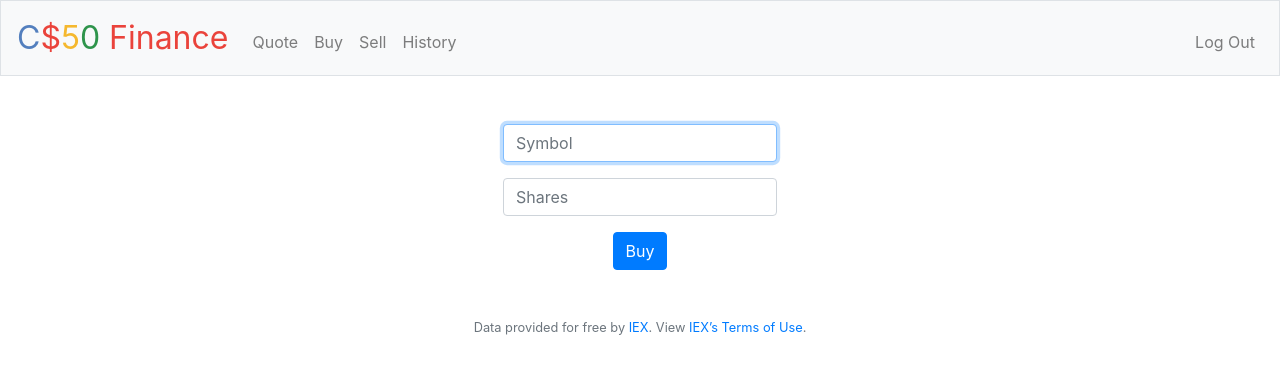
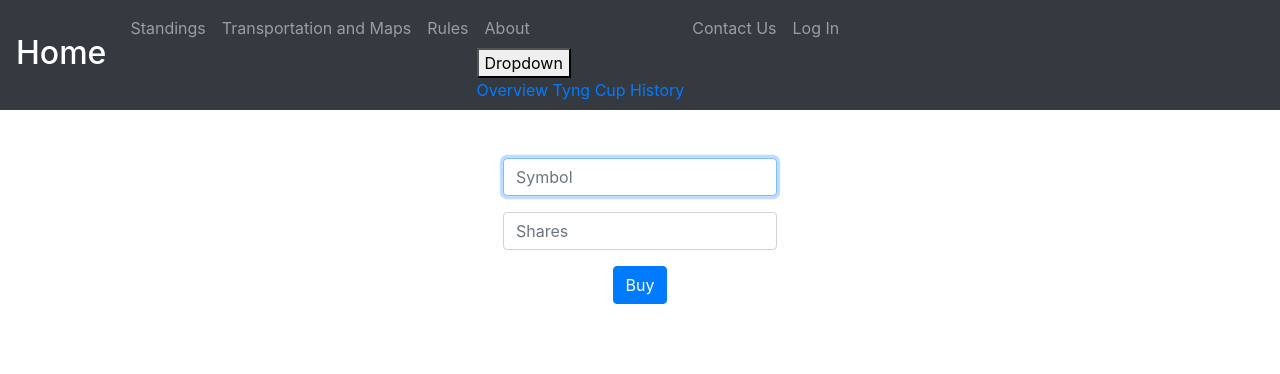
Before and after one commit to azhang21/yaleIMs, a Flask app: page /add in a window 1280 px wide. Shown: the top 374 px of the page. Run offline with Flask 2, Linux system fonts and the light colour scheme; the visitor is signed in with stand-in values (Sample User, id 1); some libraries are stand-ins or nearby versions.

Commit message:
Update layout.html

```diff
--- a/templates/layout.html
+++ b/templates/layout.html
@@ -1,71 +1,67 @@
 <!DOCTYPE html>
 
-<html lang="en">
+<html>
 
     <head>
 
-        <!-- Required meta tags -->
-        <meta charset="utf-8">
-        <meta name="viewport" content="width=device-width, initial-scale=1, shrink-to-fit=no">
+        <meta name="viewport" content="initial-scale=1, width=device-width">
 
-        <!-- documentation at http://getbootstrap.com/docs/4.1/, alternative themes at https://bootswatch.com/ -->
-        <link href="https://maxcdn.bootstrapcdn.com/bootstrap/4.1.3/css/bootstrap.min.css" rel="stylesheet">
-
-        <!-- https://favicon.io/emoji-favicons/money-mouth-face/ -->
-        <link href="/static/favicon.ico" rel="icon">
+        <!-- http://getbootstrap.com/docs/4.1/ -->
+        <link href="https://stackpath.bootstrapcdn.com/bootstrap/4.1.3/css/bootstrap.min.css" rel="stylesheet">
+        <script src="https://code.jquery.com/jquery-3.3.1.min.js"></script>
+        <script src="https://cdnjs.cloudflare.com/ajax/libs/popper.js/1.14.3/umd/popper.min.js"></script>
+        <script src="https://stackpath.bootstrapcdn.com/bootstrap/4.1.3/js/bootstrap.min.js"></script>
 
         <link href="/static/styles.css" rel="stylesheet">
 
-        <script src="https://code.jquery.com/jquery-3.3.1.min.js"></script>
-        <script src="https://cdnjs.cloudflare.com/ajax/libs/popper.js/1.14.3/umd/popper.min.js"></script>
-        <script src="https://maxcdn.bootstrapcdn.com/bootstrap/4.1.3/js/bootstrap.min.js"></script>
-
-        <title>C$50 Finance: {% block title %}{% endblock %}</title>
+        <title>Yale Undergraduate IMs</title>
 
     </head>
 
     <body>
 
-        <nav class="navbar navbar-expand-md navbar-light bg-light border">
-            <a class="navbar-brand" href="/"><span class="blue">C</span><span class="red">$</span><span class="yellow">5</span><span class="green">0</span> <span class="red">Finance</span></a>
-            <button aria-controls="navbar" aria-expanded="false" aria-label="Toggle navigation" class="navbar-toggler" data-target="#navbar" data-toggle="collapse" type="button">
+        <!-- http://getbootstrap.com/docs/4.1/components/navbar/ -->
+        <nav class="navbar navbar-expand-sm navbar-dark bg-dark">
+            <a class="navbar-brand mb-1 h1" href="/">Home</a>
+            <button aria-controls="navbarNav" aria-expanded="false" aria-label="Toggle navigation" class="navbar-toggler" type="button" data-target="#navbarNav" data-toggle="collapse">
                 <span class="navbar-toggler-icon"></span>
             </button>
-            <div class="collapse navbar-collapse" id="navbar">
-                {% if session.user_id %}
-                    <ul class="navbar-nav mr-auto mt-2">
-                        <li class="nav-item"><a class="nav-link" href="/quote">Quote</a></li>
-                        <li class="nav-item"><a class="nav-link" href="/buy">Buy</a></li>
-                        <li class="nav-item"><a class="nav-link" href="/sell">Sell</a></li>
-                        <li class="nav-item"><a class="nav-link" href="/history">History</a></li>
-                    </ul>
-                    <ul class="navbar-nav ml-auto mt-2">
-                        <li class="nav-item"><a class="nav-link" href="/logout">Log Out</a></li>
-                    </ul>
-                {% else %}
-                    <ul class="navbar-nav ml-auto mt-2">
-                        <li class="nav-item"><a class="nav-link" href="/register">Register</a></li>
-                        <li class="nav-item"><a class="nav-link" href="/login">Log In</a></li>
-                    </ul>
-                {% endif %}
+            <div class="collapse navbar-collapse" id="navbarNav">
+                <ul class="navbar-nav">
+                    <li class="nav-item">
+                        <a class="nav-link" href="/standings">Standings</a>
+                    <li class="nav-item">
+                        <li class="nav-item">
+                        <a class="nav-link" href="/directions">Transportation and Maps</a>
+                    <li class="nav-item">
+                        <a class="nav-link" href="/rules">Rules</a>
+                    </li>
+                    </li>
+                    <li class="nav-item">
+                        <a class="nav-link" href="/about">About</a>
+                        <div class="dropdown">
+                          <button class="dropbtn">Dropdown</button>
+                          <div class="dropdown-content">
+                            <a href="#">Overview</a>
+                            <a href="#">Tyng Cup</a>
+                            <a href="#">History</a>
+                          </div>
+                        </div>
+                    </li>
+                    <li class="nav-item">
+                        <a class="nav-link" href="/contact">Contact Us</a>
+                    </li>
+                    <li class="nav-item">
+                        <a class="nav-link" href="/login">Log In</a>
+                    </li>
+                </ul>
             </div>
         </nav>
 
-        {% if get_flashed_messages() %}
-            <header>
-                <div class="alert alert-primary border text-center" role="alert">
-                    {{ get_flashed_messages() | join(" ") }}
-                </div>
-            </header>
-        {% endif %}
-
-        <main class="container p-5">
+        <!-- http://getbootstrap.com/docs/4.1/layout/overview/#containers -->
+        <main class="container-fluid p-5">
             {% block main %}{% endblock %}
         </main>
-
-        <footer class="small text-center text-muted">
-            Data provided for free by <a href="https://iextrading.com/developer">IEX</a>. View <a href="https://iextrading.com/api-exhibit-a/">IEX’s Terms of Use</a>.
-        </footer>
 
     </body>
 
```
